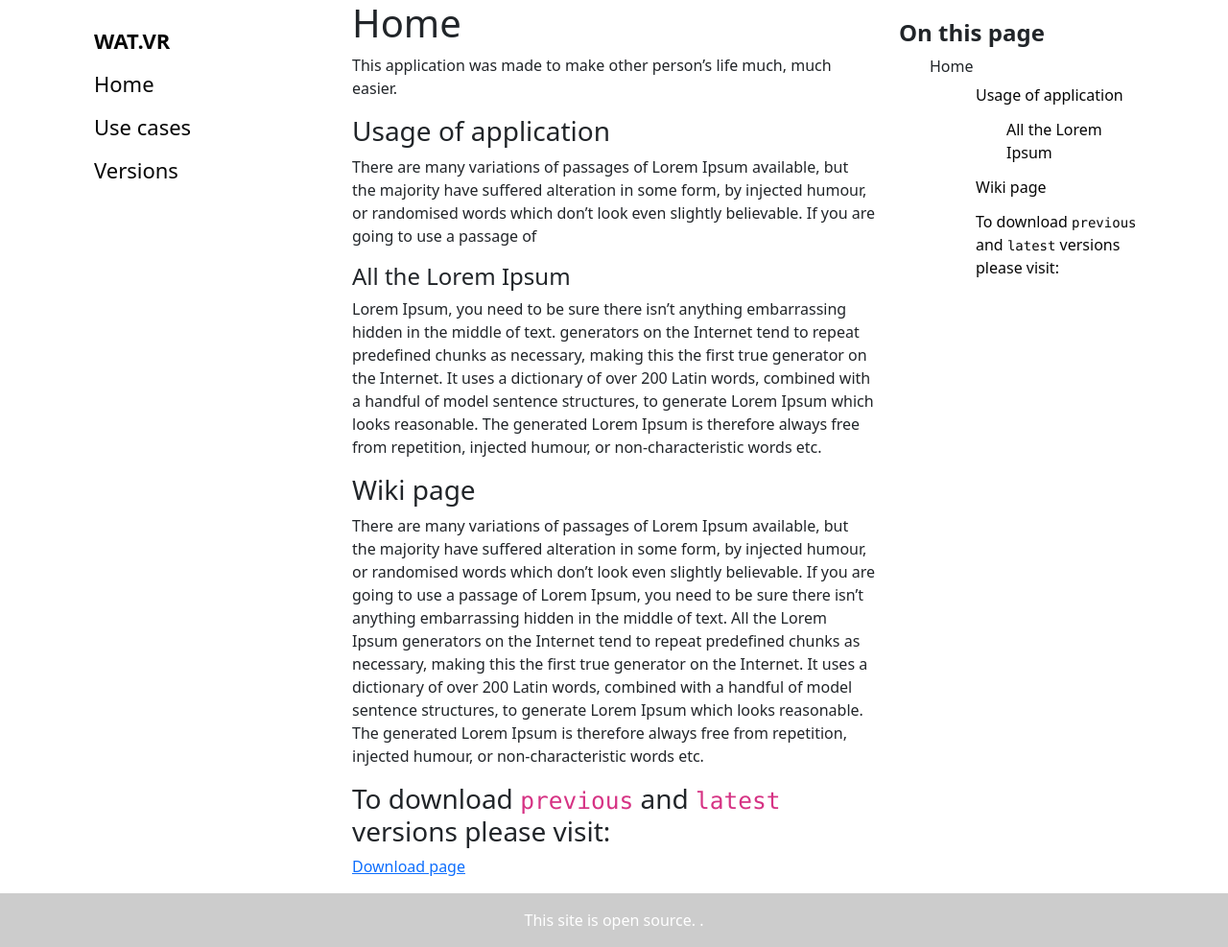
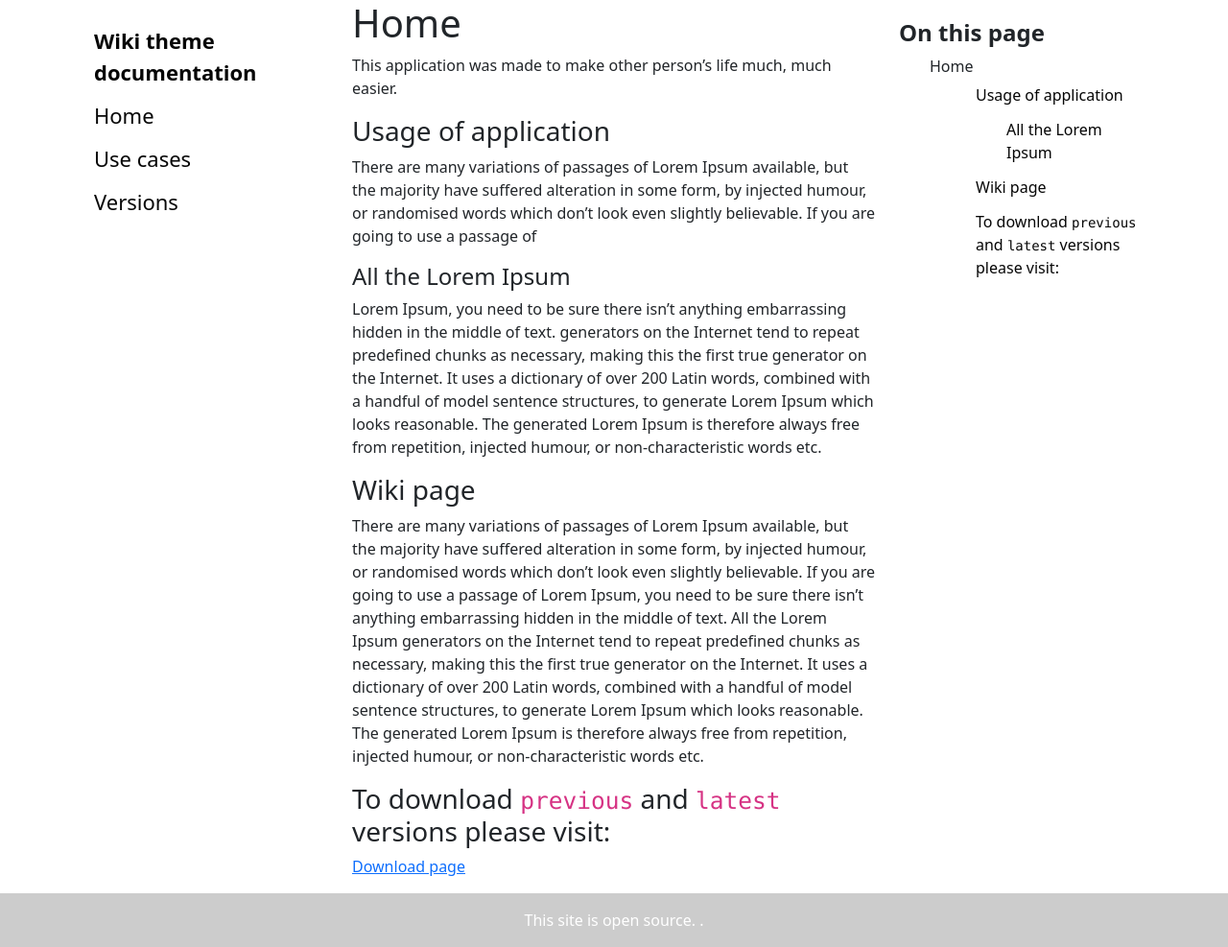
Before and after one commit to zozobalogh0817/zocs, a Jekyll site: the page built from home.md, in a window 1280 px wide. Shown: the whole page at 96% size. Built offline with Jekyll 4.4.1, drawn with Linux system fonts in a browser that asks for light colours; comment, search, counter and statistics services are not loaded.

Commit message:
Update _config.yml

```diff
--- a/_config.yml
+++ b/_config.yml
@@ -1,14 +1,14 @@
 ###########
 # site.title, site.url, site.author.name
 
-title:   'WAT.VR'
+title:   'Wiki theme documentation'
 author:
-  name:  'WAT.VR BZ'
+  name:  'Balogh Zoltán Sándor'
 
 ## note:
 #  use site.path in your templates to make it work for both protocols e.g. http and https
 #  use site.url only inside the web feed template (e.g. requires full url incl. protocol)
-path: /zozobalogh0817.github.io
+path: /wiki-theme
 url:  'http://watvr.me/home'
 
 markdown: kramdown
```
